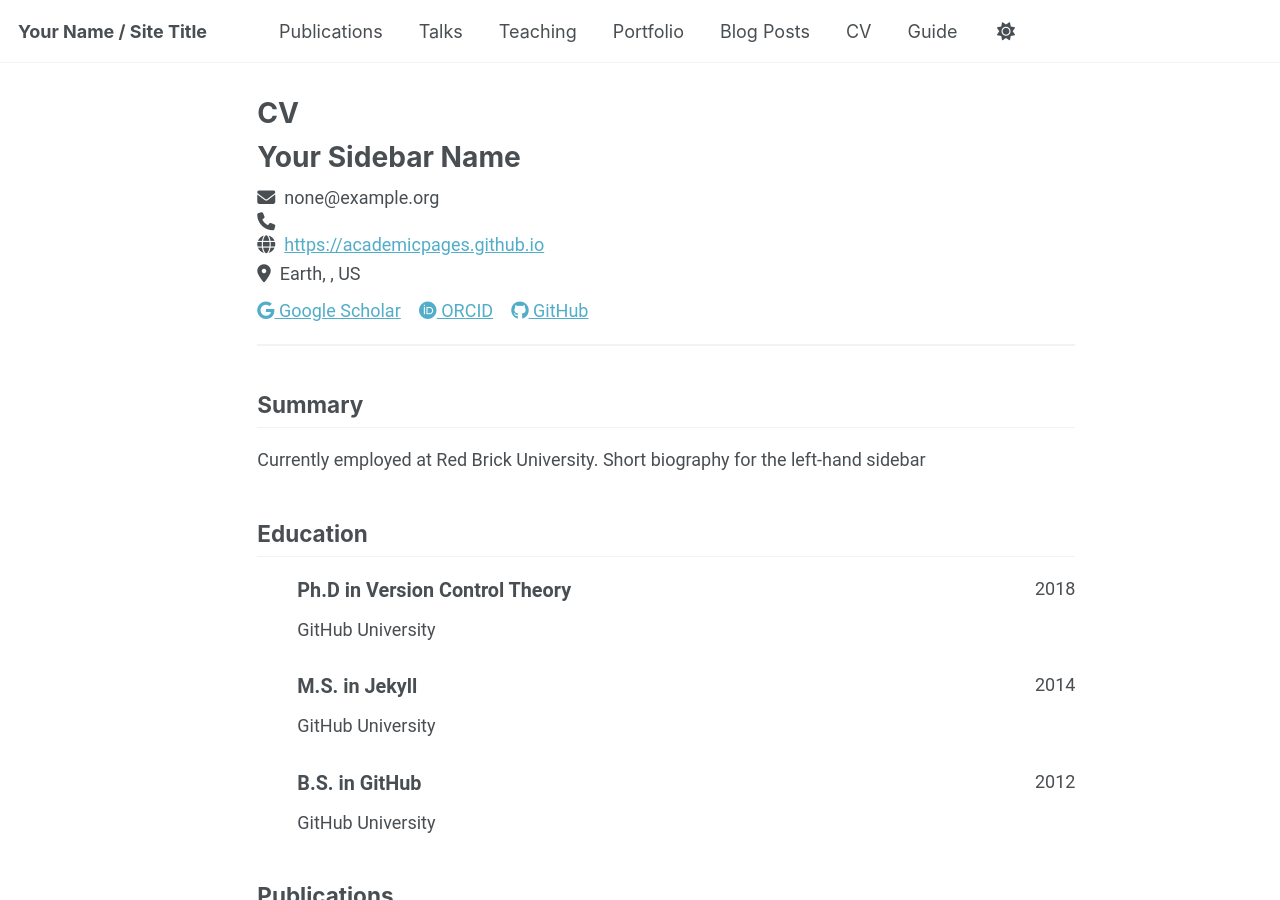
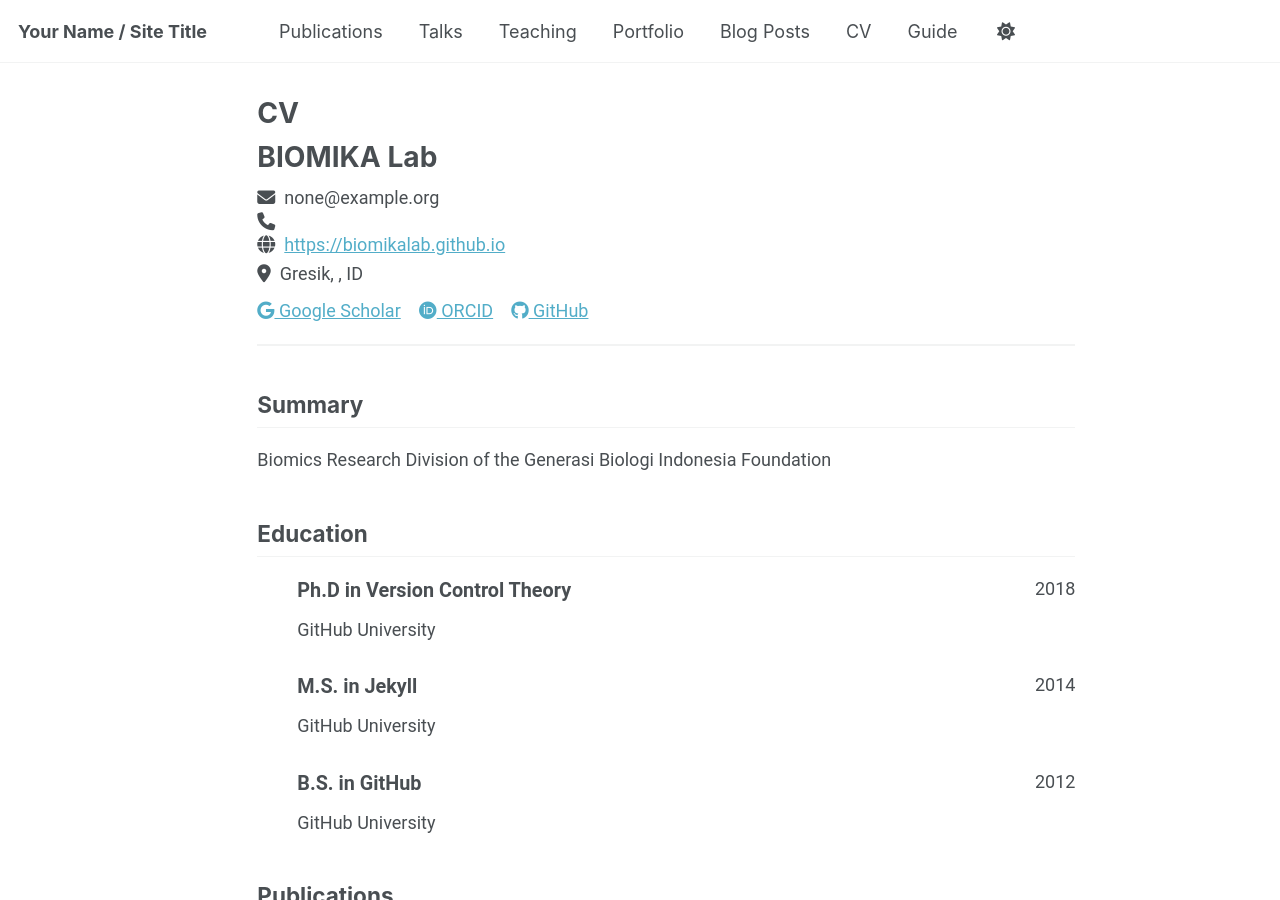
Before and after one commit to biomikalab/biomikalab.github.io, a Jekyll site: the page built from _pages/cv-json.md, in a window 1280 px wide and 900 px high. Built offline with Jekyll 4.4.1, drawn with Linux system fonts in a browser that asks for light colours; a script bundle is joined from its source files by our own code; library files that are not in the unit come from our copies.

Commit message:
Update cv.json

```diff
--- a/_data/cv.json
+++ b/_data/cv.json
@@ -1,15 +1,15 @@
 {
   "basics": {
-    "name": "Your Sidebar Name",
+    "name": "BIOMIKA Lab",
     "email": "none@example.org",
     "phone": "",
-    "website": "https://academicpages.github.io",
-    "summary": "Currently employed at Red Brick University. Short biography for the left-hand sidebar",
+    "website": "https://biomikalab.github.io",
+    "summary": "Biomics Research Division of the Generasi Biologi Indonesia Foundation",
     "location": {
       "address": "",
       "postalCode": "",
-      "city": "Earth",
-      "countryCode": "US",
+      "city": "Gresik",
+      "countryCode": "ID",
       "region": ""
     },
     "profiles": [
@@ -25,8 +25,8 @@
       },
       {
         "network": "GitHub",
-        "username": "academicpages",
-        "url": "https://github.com/academicpages"
+        "username": "biomikalab",
+        "url": "https://github.com/biomikalab"
       }
     ]
   },
```
